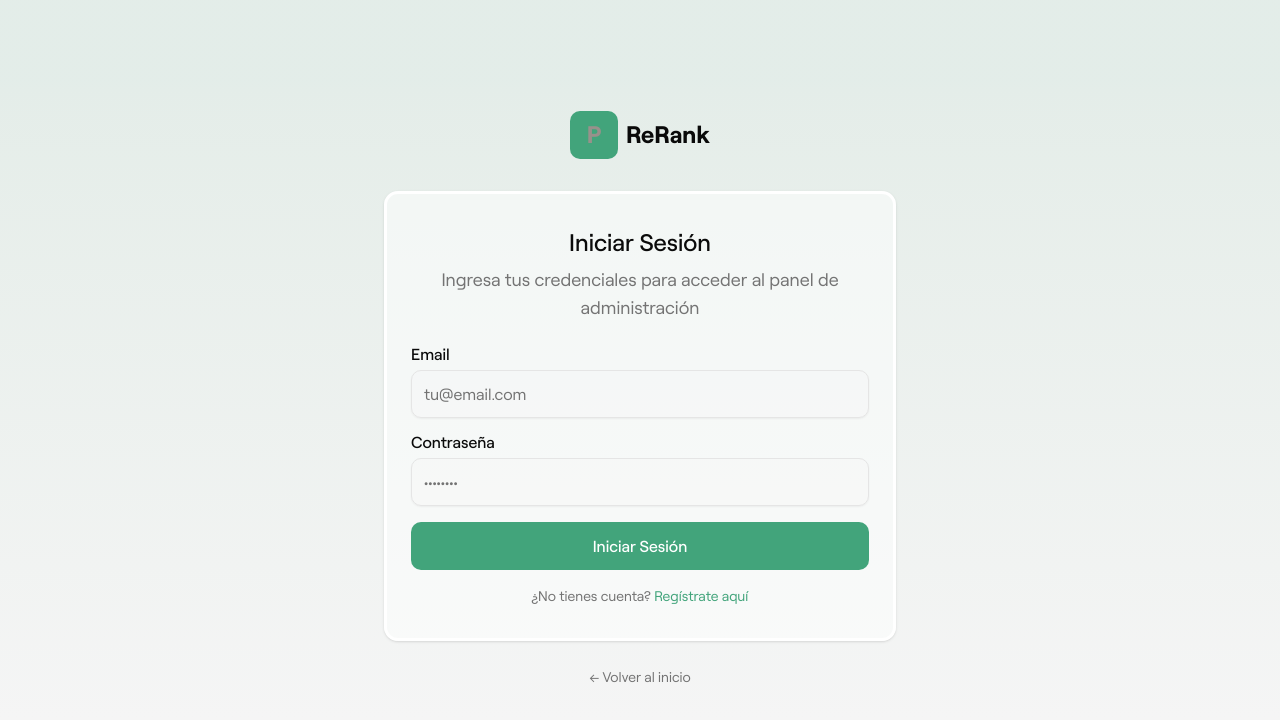
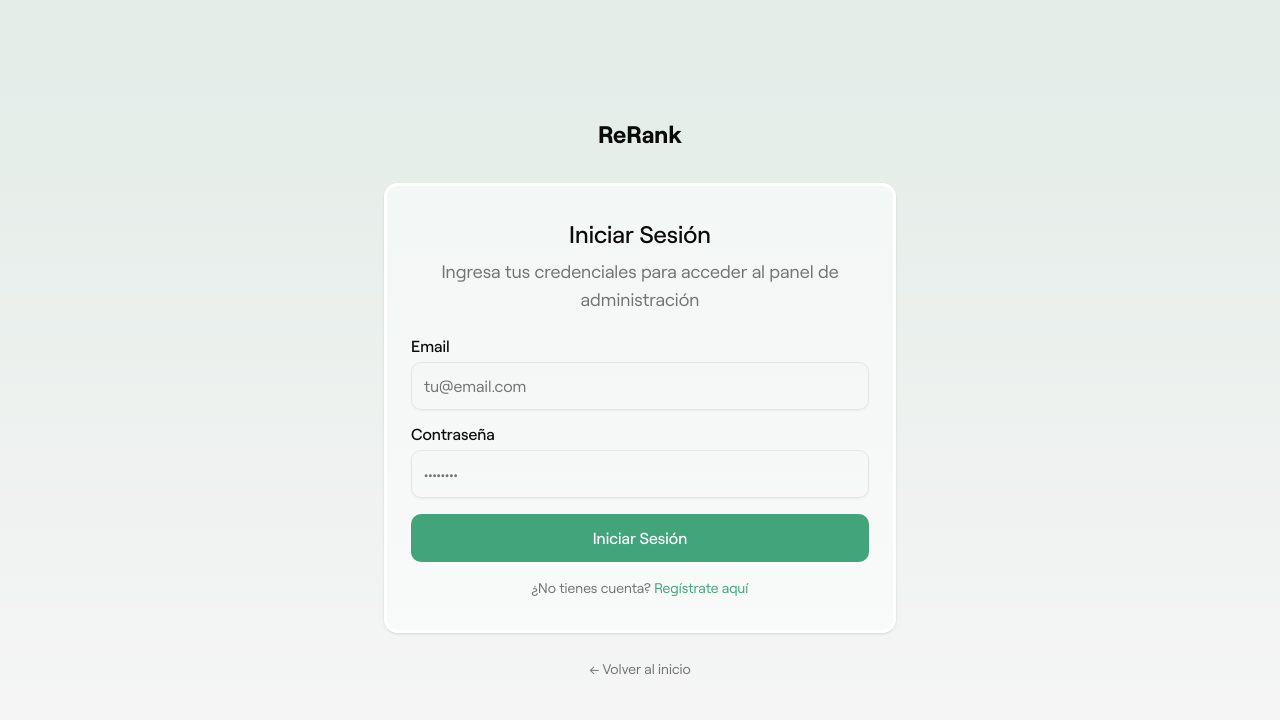
Before and after one commit to santimart/padel-cms, a Next.js app: page /login in a window 1280 px wide. Shown: the top 720 px of the page. Built offline with nearby package versions, Linux system fonts and the light colour scheme.

Commit message:
style: remove 'P' initial logo from login page

```diff
--- a/app/(auth)/login/page.tsx
+++ b/app/(auth)/login/page.tsx
@@ -45,9 +45,6 @@ export default function LoginPage() {
         {/* Logo */}
         <div className="text-center">
           <Link href="/" className="inline-flex items-center gap-2 mb-2">
-            <div className="h-12 w-12 rounded-lg bg-primary flex items-center justify-center">
-              <span className="text-2xl font-bold text-primary-foreground">P</span>
-            </div>
             <span className="text-2xl font-bold">ReRank</span>
           </Link>
 
```
